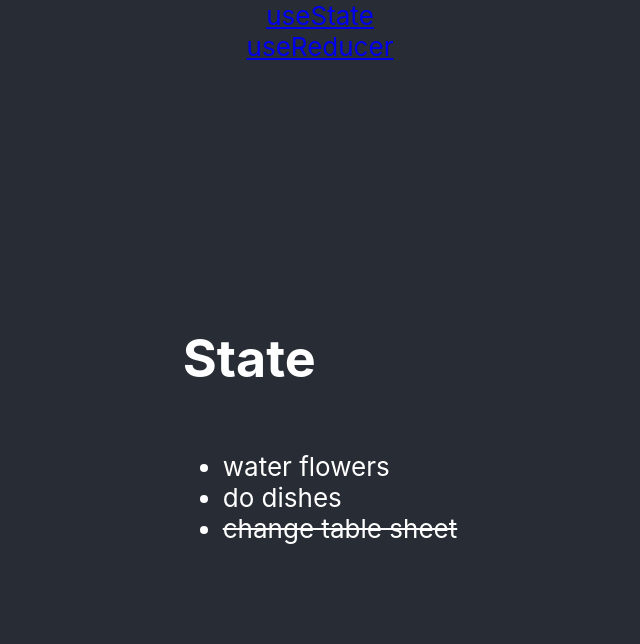
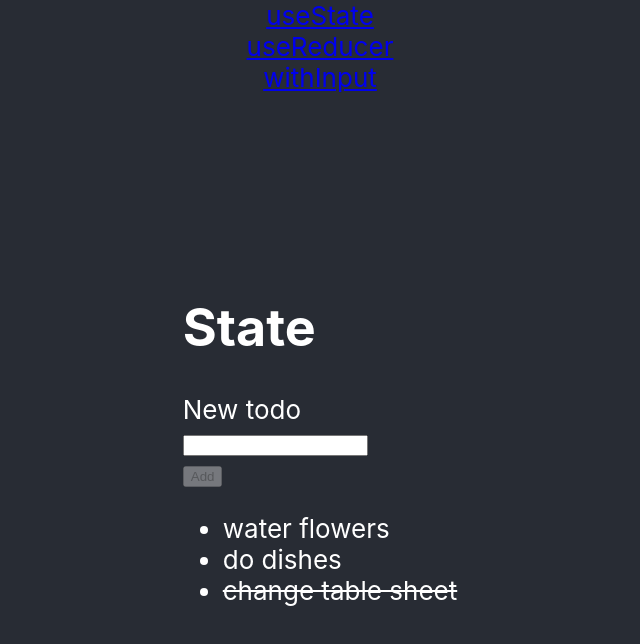
Before and after one commit to zembaxa/todos1, a React (Create React App) app: page /input in a window 1280 px wide. Before the commit this address led to /state. Shown: the top 644 px of the page, without its empty margins (320-960 px from the left). Built offline with nearby package versions, Linux system fonts and the light colour scheme.

Commit message:
Added input for adding new todo

```diff
--- a/src/components/App.jsx
+++ b/src/components/App.jsx
@@ -3,6 +3,7 @@ import "./App.css";
 import { ItemsListState } from "./ItemsListState";
 import { TopMenu } from "./TopMenu";
 import { ItemsListReducer } from './ItemsListReducer';
+import { ItemsListStateInput } from "./ItemsListStateInput";
 
 function App() {
   return (
@@ -14,6 +15,7 @@ function App() {
             <Routes>
               <Route path="/state" element={<ItemsListState />}></Route>
               <Route path="/reducer" element={<ItemsListReducer />}></Route>
+              <Route path="/input" element={<ItemsListStateInput />}></Route>
               <Route path="*" element={<Navigate replace to="state" />}></Route>
             </Routes>
           </div>
--- /dev/null
+++ b/src/components/ItemsListStateInput.jsx
@@ -0,0 +1,64 @@
+import React from "react";
+import { todos } from "../todo";
+
+export const ItemsListStateInput = () => {
+  const [todoItems, setTodoItems] = React.useState(todos);
+  const [todoInput, setTodoInput] = React.useState("");
+
+  // updates status of an item
+  const changeStatus = (indx) => {
+    todoItems[indx].status =
+      todoItems[indx].status === "done" ? "todo" : "done";
+    setTodoItems([...todoItems]);
+  };
+
+  // renders list of items
+  const renderList = todoItems.map((item, index) => {
+    return (
+      <li
+        onClick={changeStatus.bind(this, index)}
+        className={item.status === "done" ? "done" : "todo"}
+        key={index}
+      >
+        {item.txt}
+      </li>
+    );
+  });
+
+  // button click handler; adds new todo item to the collection
+  const onTodoAdd = () => {
+    // construct new todo item
+    const newTodoItem = {
+      status: "todo",
+      txt: todoInput,
+    };
+
+    // push the item to the collection
+    todoItems.push(newTodoItem);
+
+    // update the component state
+    setTodoItems([...todoItems]);
+
+    // clear the input
+    setTodoInput("");
+  };
+
+  // controls the input
+  const onInputChange = (evt) => {
+    setTodoInput(evt.target.value);
+  };
+
+  return (
+    <>
+      <h1>State</h1>
+      <div>
+        <label>New todo</label> <br />
+        <input type="text" onChange={onInputChange} value={todoInput} /> <br />
+        <button onClick={onTodoAdd} disabled={todoInput.length === 0}>
+          Add
+        </button>
+      </div>
+      <ul>{renderList}</ul>
+    </>
+  );
+};
--- a/src/components/TopMenu.jsx
+++ b/src/components/TopMenu.jsx
@@ -9,6 +9,9 @@ export function TopMenu() {
       <div>
         <Link to="/reducer">useReducer</Link>
       </div>
+      <div>
+        <Link to="/input">withInput</Link>
+      </div>
     </>
   );
 }
```
